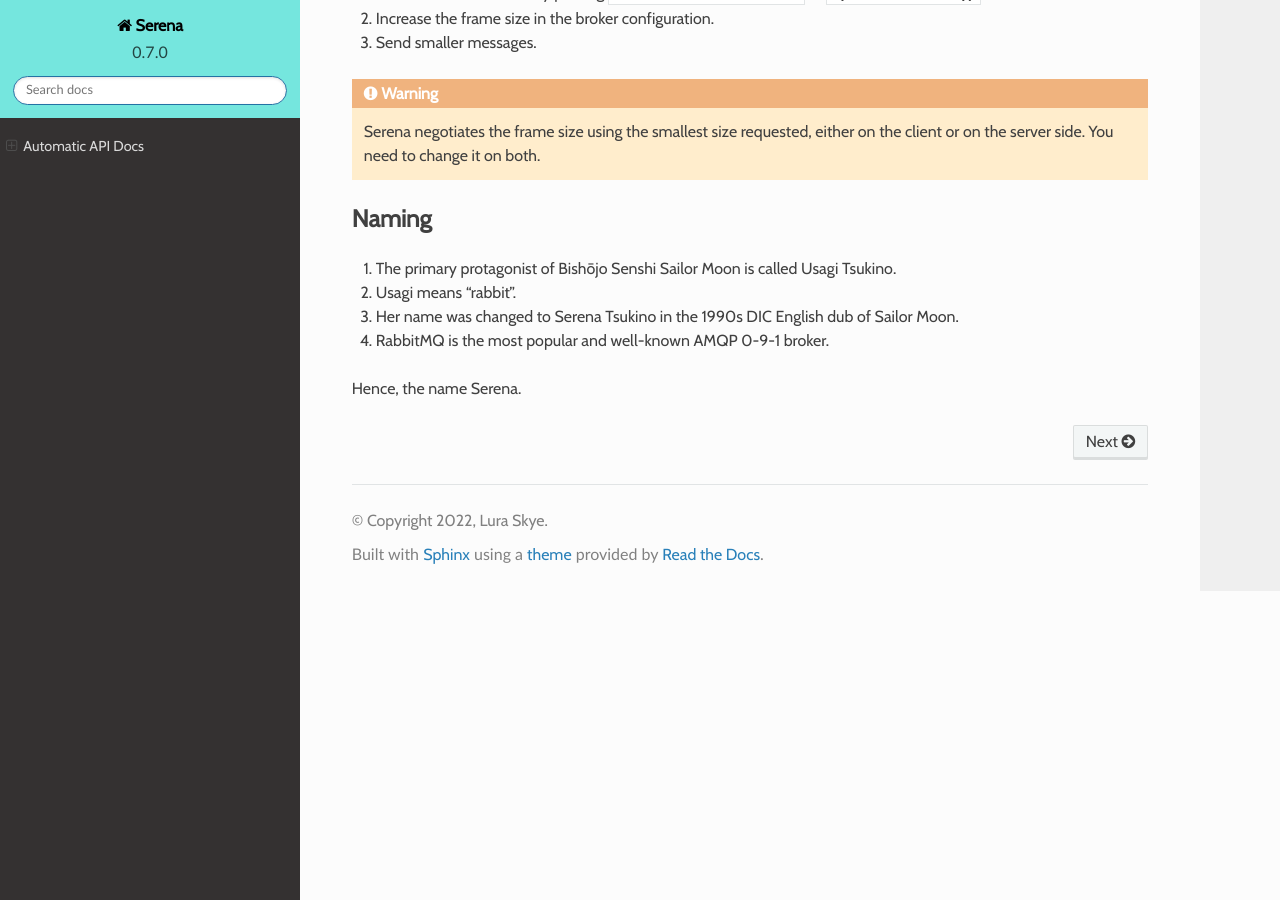
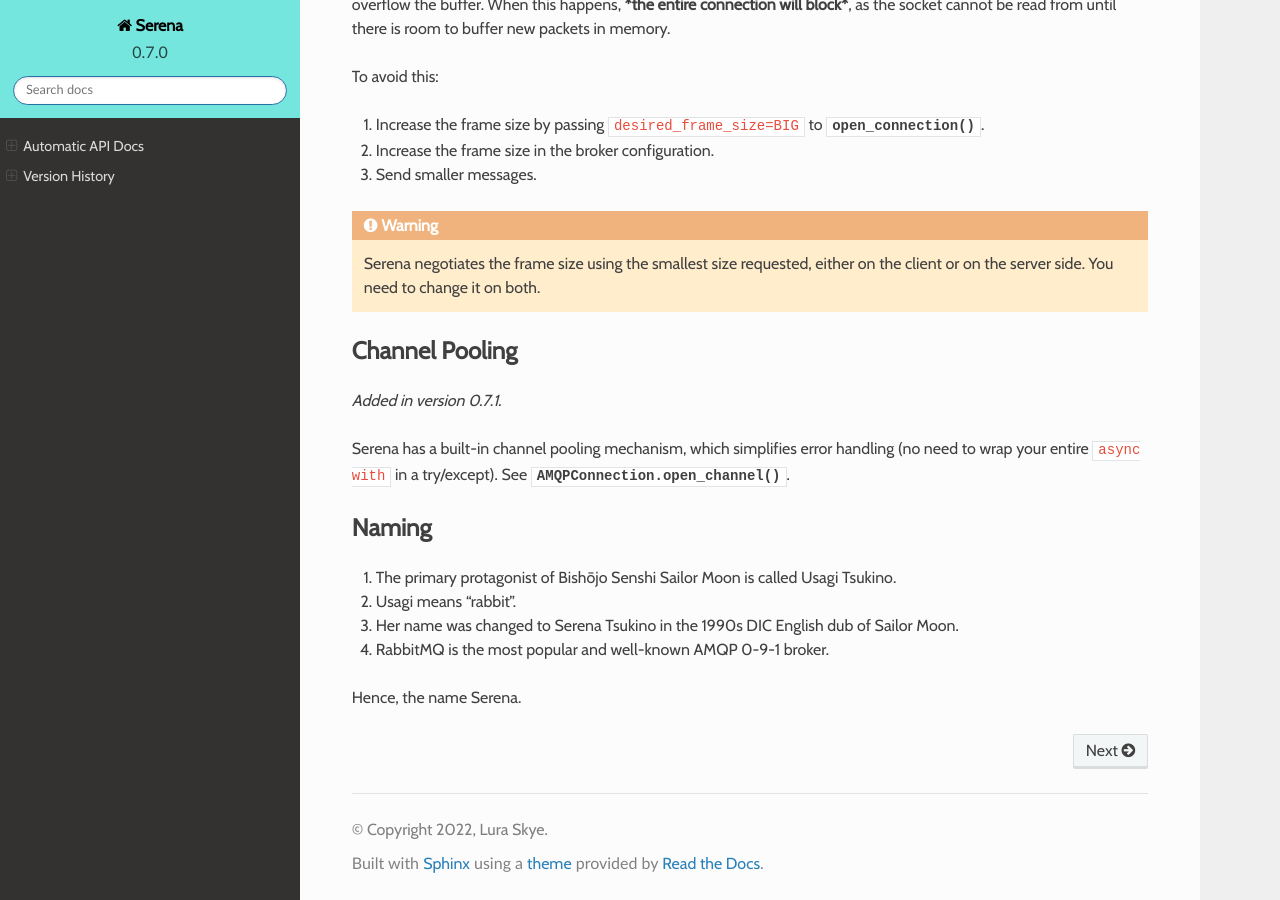
Before and after one commit to Fuyukai/serena, a Sphinx documentation site: the page built from docs/index.rst, in a window 1280 px wide and 900 px high, scrolled down 2687 px. Built offline with Sphinx 7.4.7 and the Read the Docs theme 2.0.0, drawn with Linux system fonts in a browser that asks for light colours; some web fonts are replaced; some of the changed text lies outside the part shown.

Commit message:
Update docs.

```diff
--- a/docs/index.rst
+++ b/docs/index.rst
@@ -14,6 +14,7 @@ Serena is a structurally concurrent AMQP 0-9-1 client library, for usage with th
     :maxdepth: 3
 
     api.rst
+    history.rst
 
 Requirements
 ------------
@@ -126,6 +127,14 @@ To avoid this:
     the server side. You need to change it on both.
 
 
+Channel Pooling
+---------------
+
+.. versionadded:: 0.7.1
+
+Serena has a built-in channel pooling mechanism, which simplifies error handling (no need to wrap
+your entire ``async with`` in a try/except). See :meth:`.AMQPConnection.open_channel`.
+
 Naming
 ------
 
```
Also changed, not shown: docs/api.rst (+10 -3 lines), docs/history.rst (added, +16 -0 lines).
